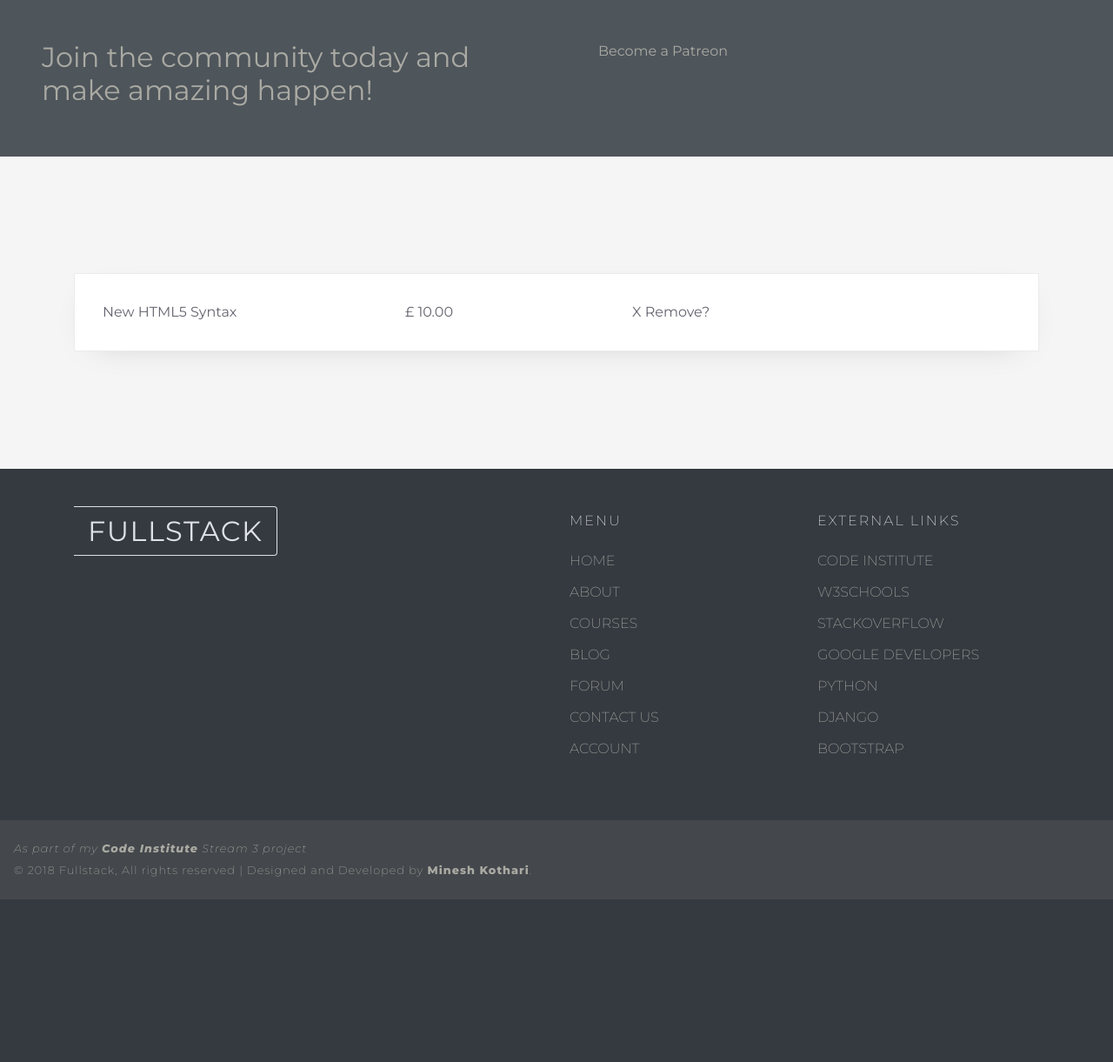
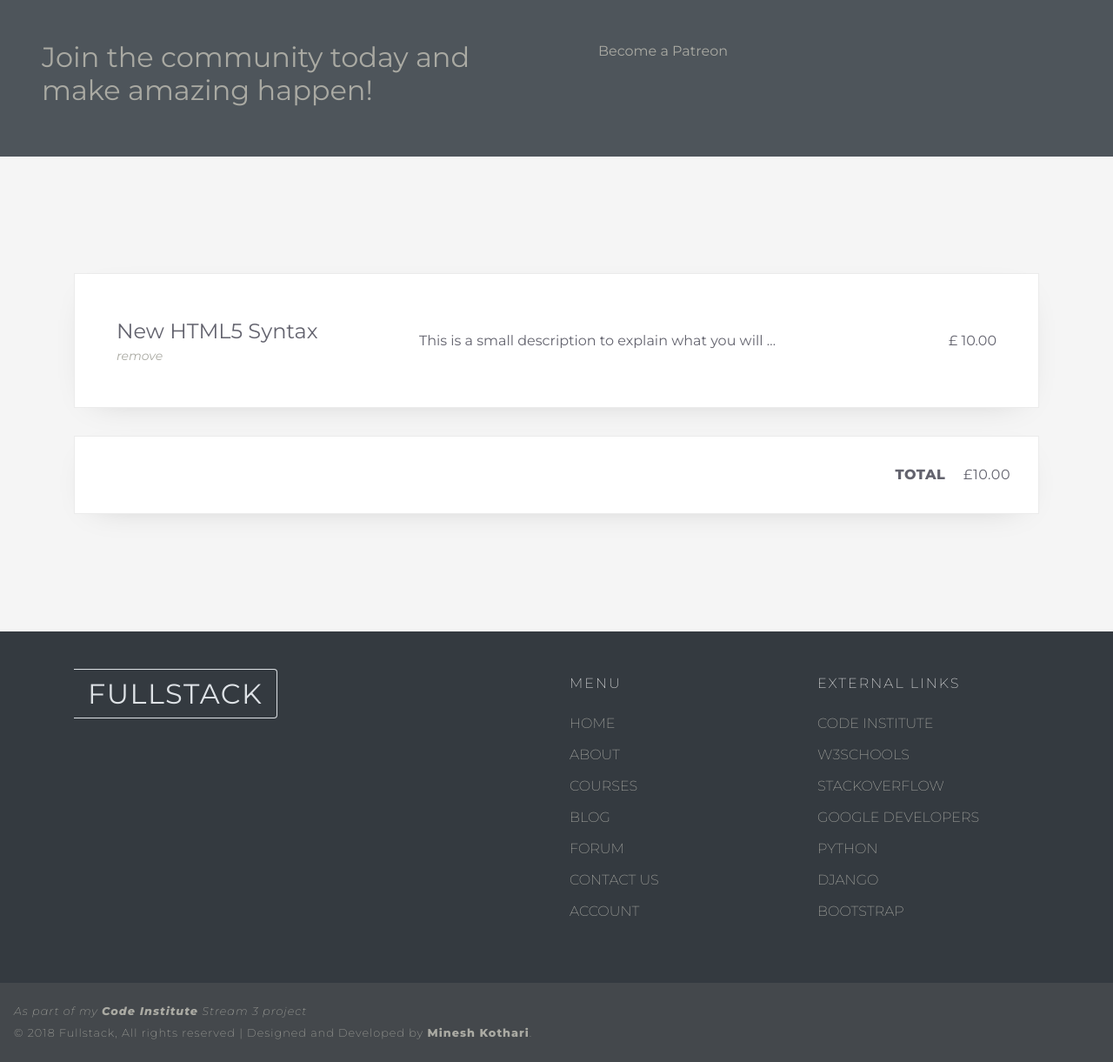
Before and after one commit to mineshkothari/fullstack, a Django app: page /cart/add/1 in a window 1280 px wide. Shown: the part 483-1704 px from the top of the page at 87% size. Before the commit the page ends 1517 px from the top, so only its background shows below. Run offline with Django 3.2, Linux system fonts and the light colour scheme; data comes from the database, SQL or seed files in the repository; style sheets or scripts are compiled from the project's sources; parts of the project's set-up code (start-up, migrations or seed data) failed here and were passed over; some libraries are stand-ins or nearby versions.

Commit message:
make changes to cart css and layout

```diff
--- a/fullstack/cart/static/css/pages/cart.css
+++ b/fullstack/cart/static/css/pages/cart.css
@@ -31,3 +31,26 @@
 .cart-items--row p {
   margin-bottom: 0;
 }
+
+.cart-items--col {
+  padding: 1em !important;
+}
+
+.cart-items--title {
+  font-size: 1.5em;
+}
+
+.cart-items--remove {
+  font-size: 14px;
+  font-style: italic;
+  color: #aaaaa3;
+}
+
+.cart-items--total {
+  text-transform: uppercase;
+  letter-spacing: .5px;
+}
+
+.cart-items--total span {
+  margin-left: 1em;
+}
--- a/fullstack/cart/static/sass/pages/cart.sass
+++ b/fullstack/cart/static/sass/pages/cart.sass
@@ -25,3 +25,22 @@
   color: #63636E
   p
     margin-bottom: 0
+
+.cart-items--col
+  //border: 1px solid red
+  padding: 1em !important
+
+.cart-items--title
+  font-size: 1.5em
+
+
+.cart-items--remove
+  font-size: 14px
+  font-style: italic
+  color: #aaaaa3
+
+.cart-items--total
+  text-transform: uppercase
+  letter-spacing: .5px
+  span
+    margin-left: 1em
--- a/fullstack/cart/templates/cart/cart.html
+++ b/fullstack/cart/templates/cart/cart.html
@@ -24,20 +24,24 @@
 <section class="cart-section--main">
     <div class="container">
         {% for item in cart_items %}
-        <div class="row no-gutters cart-items--row">
-            <div class="col-12 col-md-4">
-                <p>{{ item.module.title }}</p>
+        <div class="row no-gutters cart-items--row d-flex align-items-center">
+            <div class="col-12 col-md-4 cart-items--col">
+                <div class="cart-items--title">{{ item.module.title }}</div>
+                <p class="cart-items--remove">remove</p>
             </div>
-            <div class="col-12 col-md-3">
+            <div class="col-12 col-md-6 cart-items--col d-flex align-items-center">
+                <div>{% autoescape off %}{{ item.module.description|truncatewords:10 }}{% endautoescape %}</div>
+            </div>
+            <div class="col-12 col-md-2 cart-items--col d-flex align-items-center justify-content-end">
                 <p>£ {{ item.module.price }}</p>
-            </div>
-            <div class="col-12 col-md-3">
-                <p>X Remove?</p>
             </div>
         </div>
         {% empty %}
         <p>You have no items in your cart!</p>
         {% endfor %}
+        <div class="row no-gutters cart-items--row d-flex justify-content-end">
+            <p class="cart-items--total"><strong>Total</strong> <span>£{{ total }}</span></p>
+        </div>
     </div>
 </section>
 {% endblock %}
```
